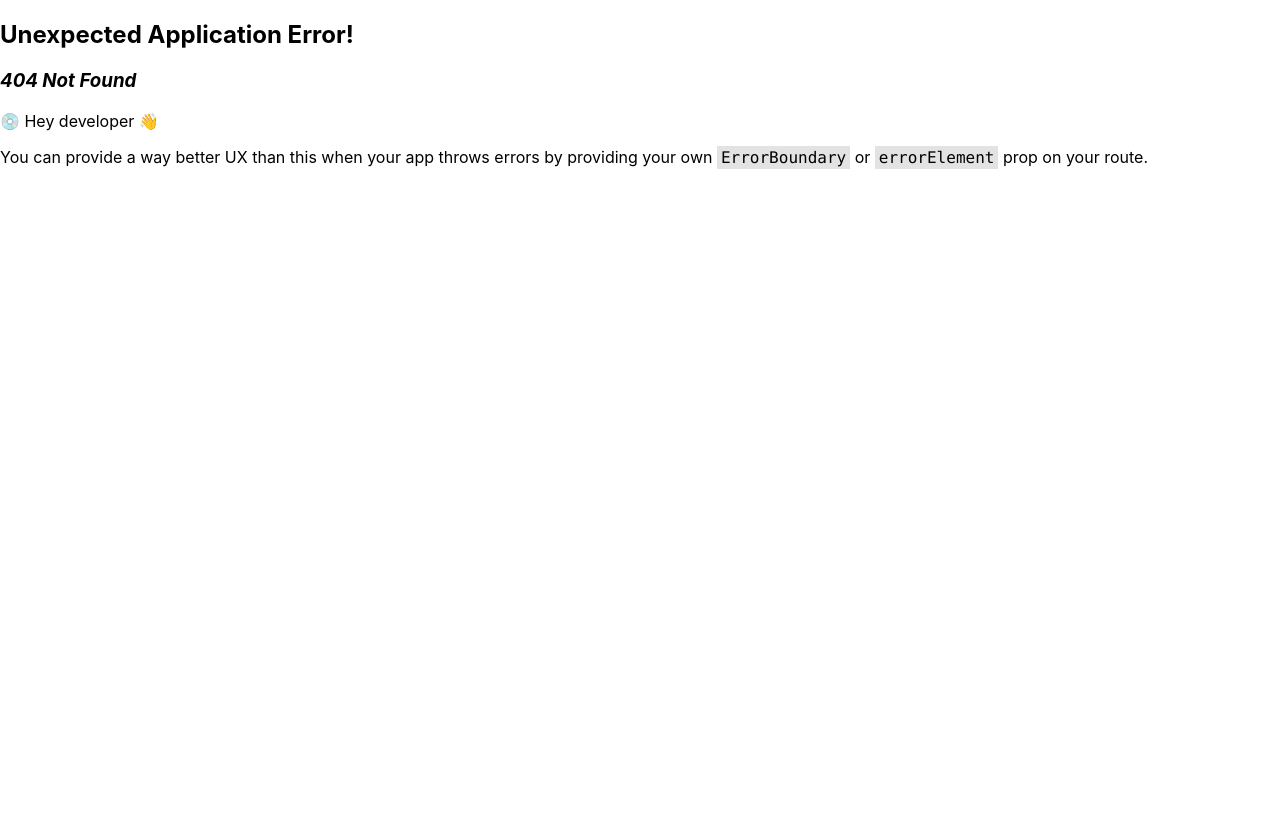
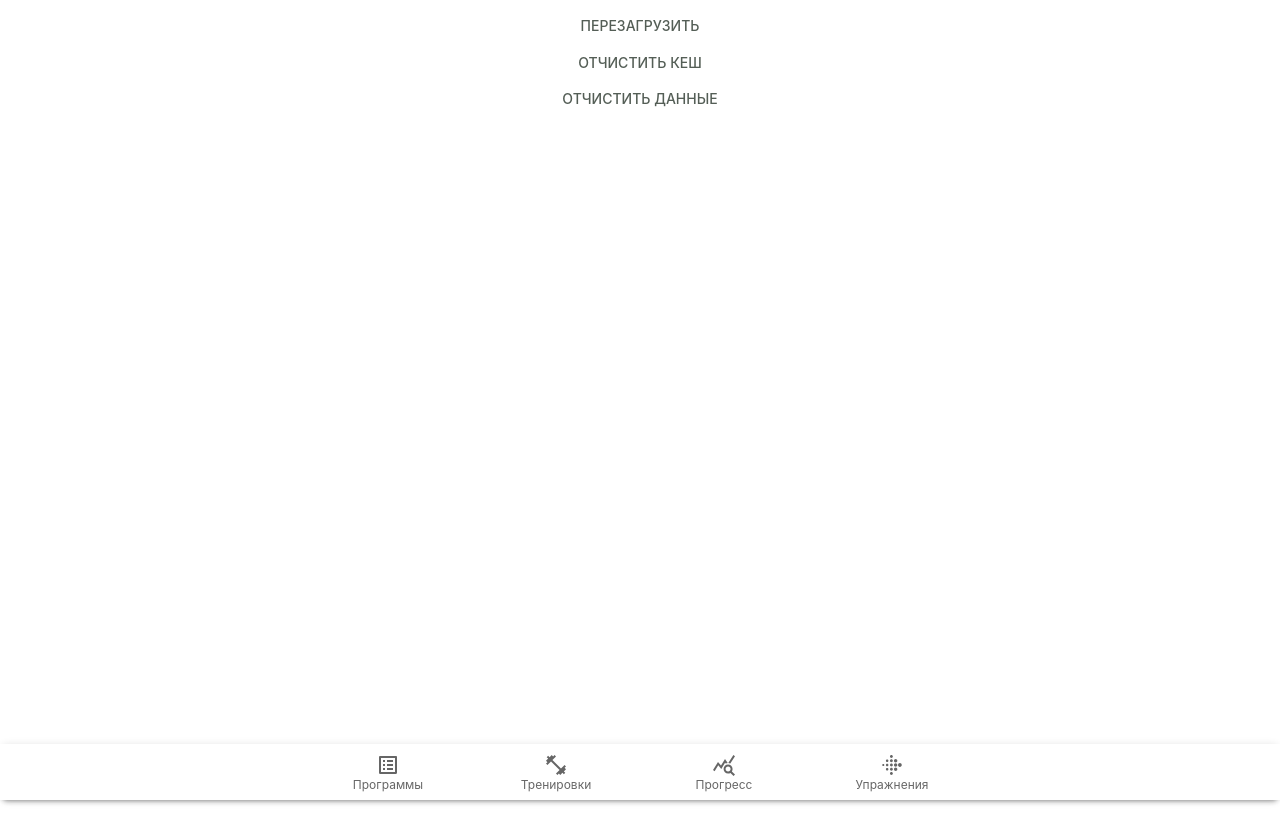
Before and after one commit to kozlovva/gym_tracker, a React (Create React App) app: page /#/debug in a window 1280 px wide. Before the commit this address had no page. Built offline with nearby package versions, Linux system fonts and the light colour scheme; a web font is replaced by a local one.

Commit message:
Add debug scene

```diff
--- a/src/App.js
+++ b/src/App.js
@@ -14,6 +14,7 @@ import TraningProgramScene from "./components/scenes/TraningProgramScene";
 import Layout from "./components/base/Layout";
 import WorkoutProcessScene from "./components/scenes/TraningProcessScene";
 import ProgressScene from "./components/scenes/ProgressScene";
+import DebugScene from "./components/scenes/DebugScene";
 
 const initExercises = () => {
   if (localStorage.getItem("exercises") == null)
@@ -31,6 +32,7 @@ const router = createHashRouter(
       <Route path="traning" element={<TraningScene />} />
       <Route path="workout-process/:workoutId" element={<WorkoutProcessScene />} />
       <Route path="progress" element={<ProgressScene/>} />
+      <Route path="debug" element={<DebugScene/>}></Route>
     </Route>
   )
 );
--- /dev/null
+++ b/src/components/scenes/DebugScene.js
@@ -0,0 +1,19 @@
+import { Button } from '@mui/material';
+import React from 'react';
+import { useNavigate } from 'react-router-dom';
+
+const DebugScene = () => {
+    const navigate = useNavigate();
+    const reboot = () => {
+        navigate("/");
+        window.location.reload(true);
+    }
+
+    return <div>
+        <Button fullWidth color="secondary" onClick={reboot}>Перезагрузить</Button>
+        <Button fullWidth color="secondary">Отчистить кеш</Button>
+        <Button fullWidth color="secondary">Отчистить данные</Button>
+    </div>
+}
+
+export default DebugScene;
--- a/src/components/scenes/ProgressScene.js
+++ b/src/components/scenes/ProgressScene.js
@@ -1,4 +1,4 @@
-import { Fade, Grid, Paper, ToggleButton, ToggleButtonGroup, Typography } from '@mui/material';
+import { Grid, ToggleButton, ToggleButtonGroup, Typography } from '@mui/material';
 import { Box } from '@mui/system';
 import React, { useEffect, useState } from 'react';
 import ChartCard from '../base/ChartCard';
@@ -26,13 +26,11 @@ const ProgressScene = () => {
     }, [period])
 
     const handleChangePeriod = e => {
-
         updateFade(false);
         setTimeout(() => {
             updatePeriod(e.target.value)
             updateFade(true);
         }, 150)
-
     }
 
     return <div>
--- a/src/components/scenes/TraningScene.js
+++ b/src/components/scenes/TraningScene.js
@@ -84,6 +84,7 @@ export const TraningScene = props => {
                     <Grid item key={idx} xs={12}>
                         <TraningCard
                             title={GetTraningProgramById(traning.traningProgramId).title}
+                            onClick={() => {navigateToWorkout(traning.id)}}
                             date={traning.startAt}
                             duration={traning.duration} />
                     </Grid>
```
